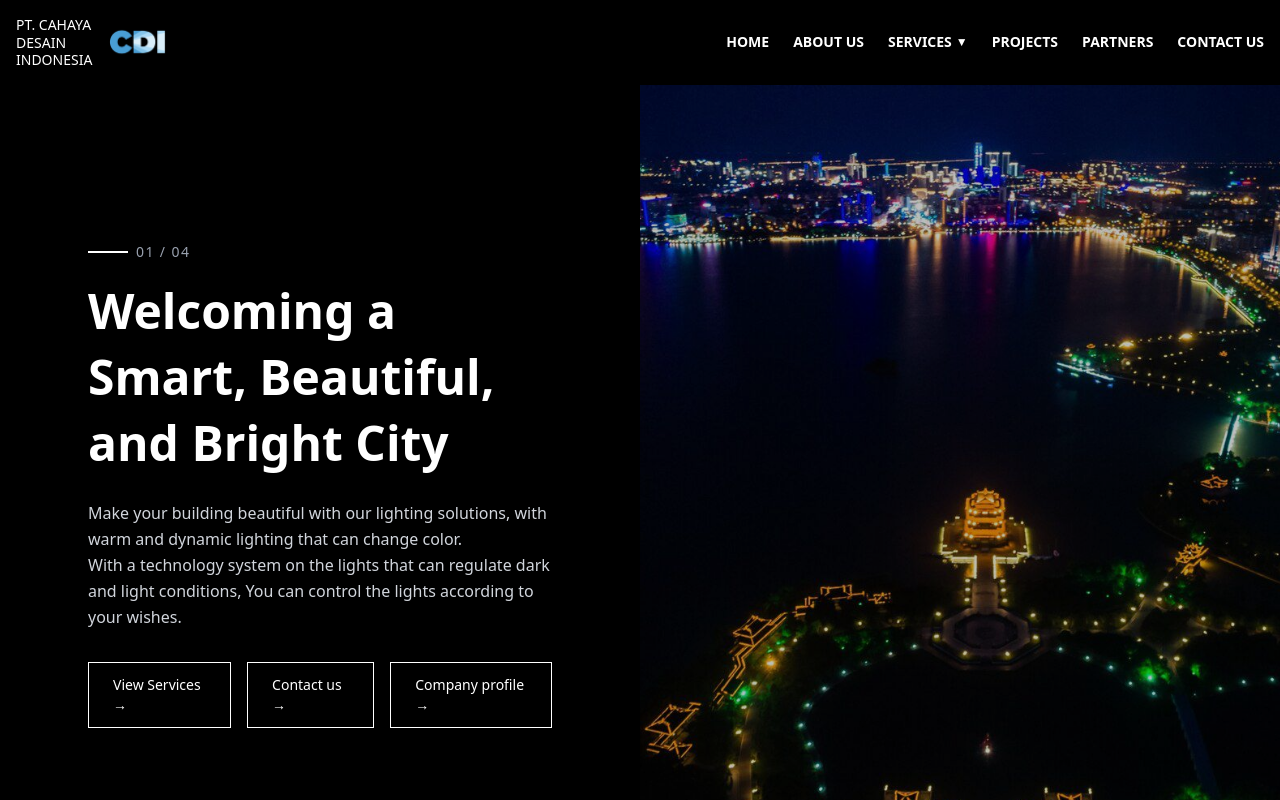
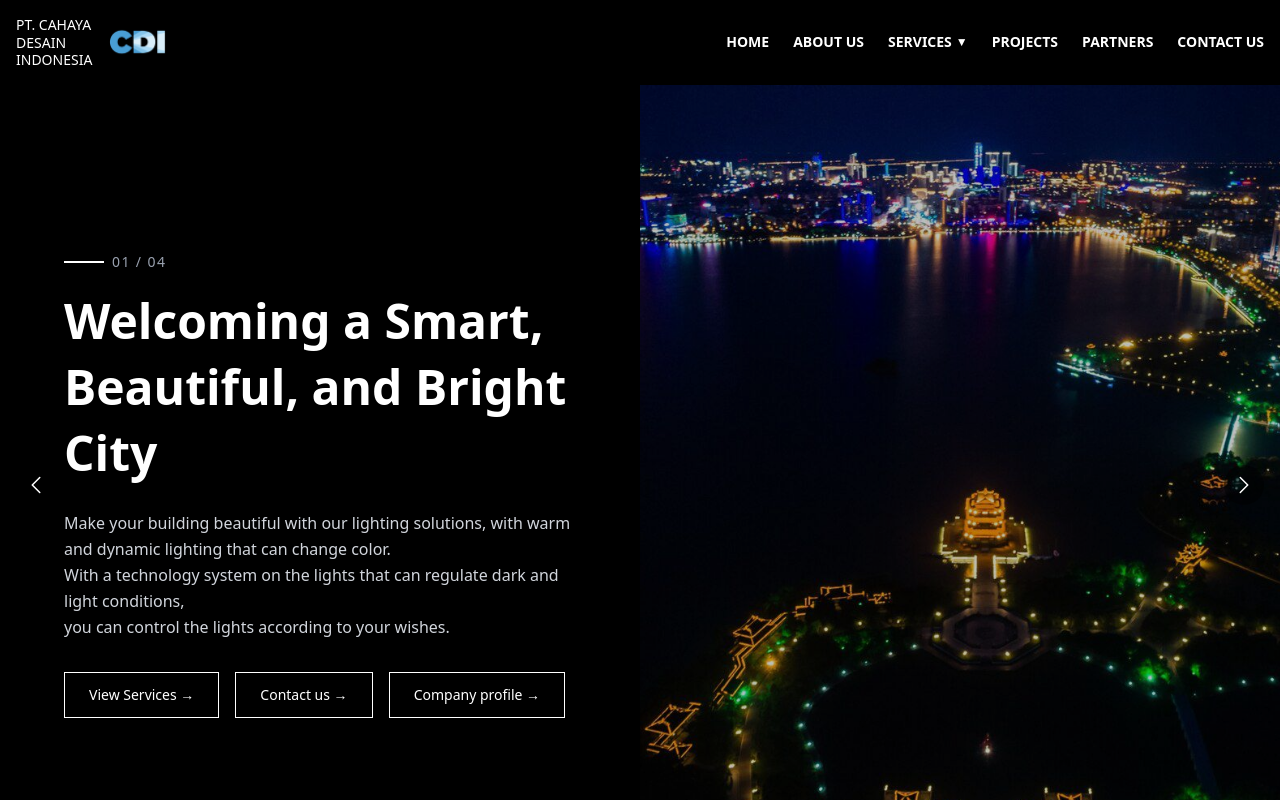
Before and after one commit to altern-digital/cdi_next, a Next.js app: page / in a window 1280 px wide. Shown: the top 800 px of the page. Built offline with nearby package versions, Linux system fonts and the light colour scheme.

Commit message:
add carousel home page header section

```diff
--- a/components/home/header_section.tsx
+++ b/components/home/header_section.tsx
@@ -2,44 +2,101 @@
 
 import Image from "next/image";
 import Link from "next/link";
+import { useEffect, useState, useRef } from "react";
+import { ChevronLeftIcon, ChevronRightIcon } from "@heroicons/react/24/solid";
+
+const slides = [
+  {
+    image: "/header.jpg",
+    title: "Welcoming a Smart, Beautiful, and Bright City",
+    description: `Make your building beautiful with our lighting solutions, with warm and dynamic lighting that can change color.
+With a technology system on the lights that can regulate dark and light conditions,
+you can control the lights according to your wishes.`,
+  },
+  {
+    image: "/gwk.jpg",
+    title: "Innovative Lighting Systems for Modern Buildings",
+    description: `From architecture to ambiance, our lighting adapts to your vision.
+Control the mood of your building like never before.`,
+  },
+  {
+    image: "/mandiri.jpg",
+    title: "Efficient, Elegant, and Smart Control",
+    description: `Let your lights work for you. Integrate smart technology and let your space evolve with every moment.`,
+  },
+  {
+    image: "/pullman.jpg",
+    title: "Transform Your City with Light",
+    description: `Our team helps cities shine bright with intelligent lighting solutions that save energy and inspire wonder.`,
+  },
+];
 
 export default function HeroSection() {
+  const [current, setCurrent] = useState(0);
+  const intervalRef = useRef<NodeJS.Timeout | null>(null);
+
+  const goToNext = () => {
+    setCurrent((prev) => (prev + 1) % slides.length);
+    resetAutoSlide();
+  };
+
+  const goToPrev = () => {
+    setCurrent((prev) => (prev - 1 + slides.length) % slides.length);
+    resetAutoSlide();
+  };
+
+  const resetAutoSlide = () => {
+    if (intervalRef.current) clearInterval(intervalRef.current);
+    intervalRef.current = setInterval(() => {
+      setCurrent((prev) => (prev + 1) % slides.length);
+    }, 7000);
+  };
+
+  const slide = slides[current];
+
   return (
-    <section className="w-full min-h-screen flex flex-col md:flex-row bg-black text-white">
-      <div className="w-full min-h-screen flex flex-col md:flex-row bg-black text-white container mx-auto">
-        {/* Left side content */}
-        <div className="md:w-1/2 flex flex-col justify-center px-6  md:px-16 py-12">
-          <div className="text-sm tracking-widest text-gray-400 mb-4 px-6">
+    <section className="w-full h-screen flex flex-col md:flex-row bg-black text-white relative">
+      {/* Left Content */}
+      <div className="md:w-1/2 flex flex-col justify-center px-6 md:px-16 py-12 z-10">
+        {/* Prev button - hidden on small screens */}
+        <button
+          onClick={goToPrev}
+          className="hidden md:flex absolute left-4 top-1/2 -translate-y-1/2 bg-black/50 hover:bg-black p-2 rounded-full text-white z-20"
+        >
+          <ChevronLeftIcon className="w-6 h-6" />
+        </button>
+
+        <div className="text-sm tracking-widest text-gray-400 mb-4">
           <span className="inline-block w-10 h-[2px] bg-white mr-2 align-middle" />
-            <span className="align-middle">01 / 04</span>
+          <span className="align-middle">
+            {String(current + 1).padStart(2, "0")} /{" "}
+            {String(slides.length).padStart(2, "0")}
+          </span>
         </div>
-          <h1 className="text-3xl md:text-5xl font-bold mb-6 leading-snug px-6">
-            Welcoming a Smart, Beautiful, <br /> and Bright City
+
+        <h1 className="text-3xl md:text-5xl font-bold mb-6 leading-snug">
+          {slide.title}
         </h1>
-          <p className="text-gray-300 mb-8 leading-relaxed px-6">
-            Make your building beautiful with our lighting solutions, with warm
-            and dynamic lighting that can change color.
-            <br />
-            With a technology system on the lights that can regulate dark and
-            light conditions, You can control the lights according to your
-            wishes.
+
+        <p className="text-gray-300 mb-8 leading-relaxed whitespace-pre-line">
+          {slide.description}
         </p>
 
-          <div className="flex flex-col sm:flex-row gap-4 px-6">
+        <div className="flex flex-col sm:flex-row gap-4">
           <Link
-              href="services"
+            href="/services"
             className="border border-white px-6 py-3 text-sm font-medium hover:bg-white hover:text-black transition"
           >
             View Services →
           </Link>
           <Link
-              href="contact-us"
+            href="/contact-us"
             className="border border-white px-6 py-3 text-sm font-medium hover:bg-white hover:text-black transition"
           >
             Contact us →
           </Link>
           <Link
-              href="compro.pdf"
+            href="/compro.pdf"
             className="border border-white px-6 py-3 text-sm font-medium hover:bg-white hover:text-black transition"
           >
             Company profile →
@@ -47,16 +104,22 @@ export default function HeroSection() {
         </div>
       </div>
 
-        {/* Right side image */}
+      {/* Right Image */}
       <div className="md:w-1/2 relative h-[300px] md:h-auto">
         <Image
-            src="/header.jpg" // update this to your image path
-            alt="Smart City"
-            layout="fill"
-            objectFit="cover"
-            className="brightness-75"
+          src={slide.image}
+          alt={slide.title}
+          fill
+          className="object-cover brightness-75 transition duration-1000"
         />
-        </div>
+
+        {/* Next button - hidden on small screens */}
+        <button
+          onClick={goToNext}
+          className="hidden md:flex absolute right-4 top-1/2 -translate-y-1/2 bg-black/50 hover:bg-black p-2 rounded-full text-white z-20"
+        >
+          <ChevronRightIcon className="w-6 h-6" />
+        </button>
       </div>
     </section>
   );
```
Lines whose indentation alone changed are shown as unchanged.
